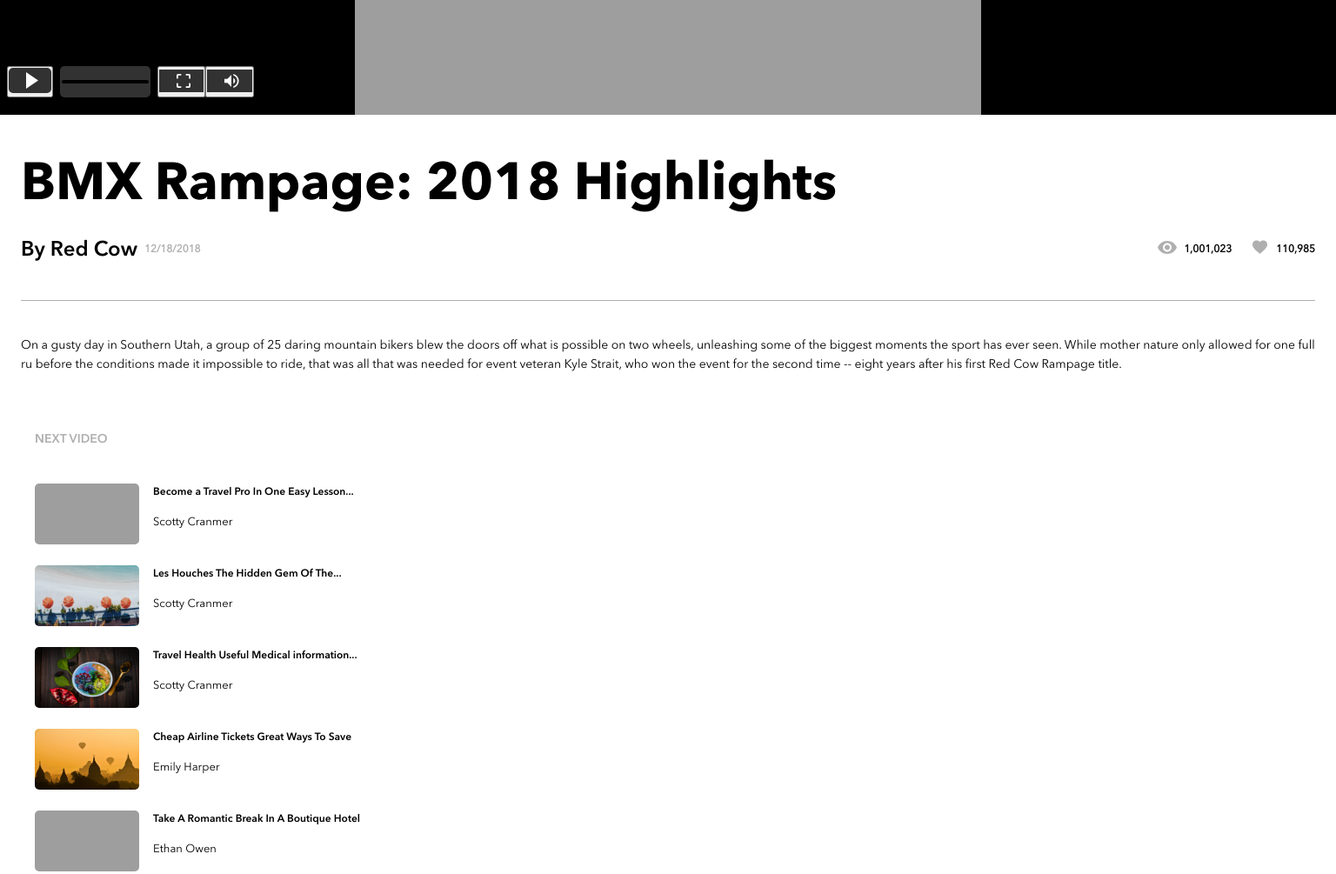
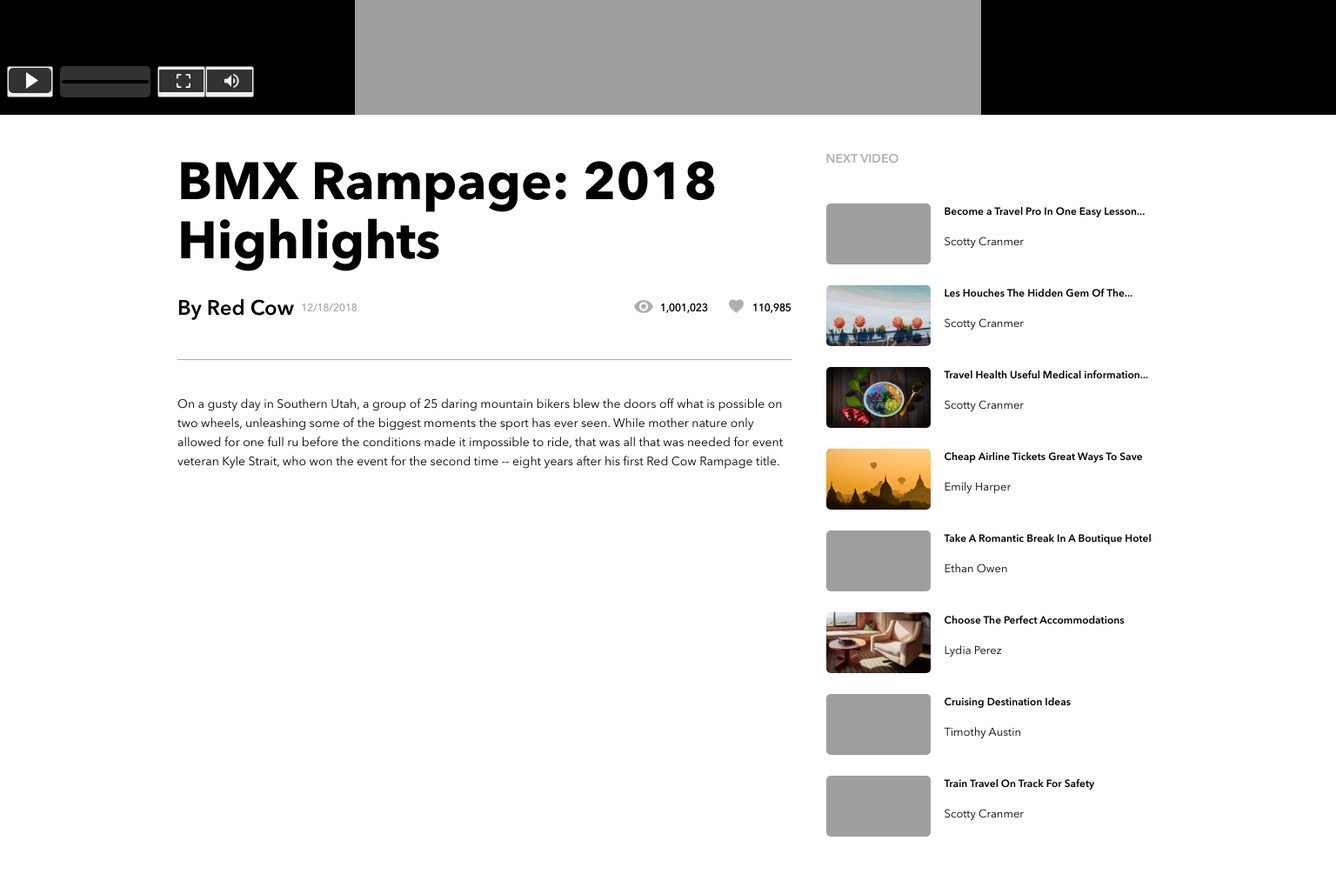
Before and after one commit to MiguelChiau/BrainFlix, a React app in the folder sprint-1/client/: page / in a window 1536 px wide. Shown: the part 520-1525 px from the top of the page at 87% size. Built offline with nearby package versions, Linux system fonts and the light colour scheme.

Commit message:
renamed components

```diff
--- a/sprint-1/client/src/components/App.js
+++ b/sprint-1/client/src/components/App.js
@@ -1,7 +1,7 @@
 import React from "react";
 import Header from "./Header.js";
 import Hero from "./Hero.js";
-import Title from "./Title.js";
+import MainBody from "./MainBody.js";
 
 import "../styles/app.css";
 
@@ -10,7 +10,7 @@
     <div className="App">
       <Header />
       <Hero />
-      <Title />
+      <MainBody />
     </div>
   );
 }
--- a/sprint-1/client/src/components/Text.js
+++ b/sprint-1/client/src/components/DescriptionText.js
@@ -1,6 +1,6 @@
 import React from "react";
 
-function Text() {
+function DescriptionText() {
   return (
     <div className="paragraph">
       <p>
@@ -16,4 +16,4 @@
   );
 }
 
-export default Text;
+export default DescriptionText;
--- /dev/null
+++ b/sprint-1/client/src/components/MainBody.js
@@ -0,0 +1,42 @@
+import React from "react";
+import Views from "../assets/Icons/SVG/Icon-views.svg";
+import Likes from "../assets/Icons/SVG/Icon-likes.svg";
+import SideVideos from "./SideVideos.js";
+import DescriptionText from "./DescriptionText.js";
+
+function MainBody() {
+  return (
+    <div className="container-allAndAside ">
+      <div className="container-all">
+        <div className="container">
+          <div>
+            <h1>BMX Rampage: 2018 Highlights</h1>
+          </div>
+
+          <div className="container-authorAndIcons">
+            <div className="container-author">
+              <h2>By Red Cow</h2>
+              <h5>12/18/2018</h5>
+            </div>
+
+            <div className="container-icons">
+              <div className="container-icons__views">
+                <img src={Views} alt="" />
+                <h5>1,001,023</h5>
+              </div>
+
+              <div className="container-icons__likes">
+                <img src={Likes} alt="" />
+                <h5>110,985</h5>
+              </div>
+            </div>
+          </div>
+        </div>
+        <DescriptionText />
+      </div>
+      <SideVideos />
+    </div>
+  );
+}
+
+export default MainBody;
--- a/sprint-1/client/src/components/Aside.js
+++ b/sprint-1/client/src/components/SideVideos.js
@@ -8,7 +8,7 @@
 import Video7 from "../assets/Images/video-list-7.jpg";
 import Video8 from "../assets/Images/video-list-8.jpg";
 
-function Aside() {
+function SideVideos() {
   return (
     <div className="container-videos">
       <h2>NEXT VIDEO</h2>
@@ -89,4 +89,4 @@
   );
 }
 
-export default Aside;
+export default SideVideos;
--- a/sprint-1/client/src/components/Title.js
+++ /dev/null
@@ -1,40 +0,0 @@
-import React from "react";
-import Views from "../assets/Icons/SVG/Icon-views.svg";
-import Likes from "../assets/Icons/SVG/Icon-likes.svg";
-import Aside from "./Aside.js";
-import Text from "./Text.js";
-
-function Title() {
-  return (
-    <div className="container-all">
-      <div className="container">
-        <div>
-          <h1>BMX Rampage: 2018 Highlights</h1>
-        </div>
-
-        <div className="container-authorAndIcons">
-          <div className="container-author">
-            <h2>By Red Cow</h2>
-            <h5>12/18/2018</h5>
-          </div>
-
-          <div className="container-icons">
-            <div className="container-icons__views">
-              <img src={Views} alt="" />
-              <h5>1,001,023</h5>
-            </div>
-
-            <div className="container-icons__likes">
-              <img src={Likes} alt="" />
-              <h5>110,985</h5>
-            </div>
-          </div>
-        </div>
-      </div>
-      <Text />
-      <Aside />
-    </div>
-  );
-}
-
-export default Title;
--- a/sprint-1/client/src/styles/partials/_title.scss
+++ b/sprint-1/client/src/styles/partials/_MainBody.scss
@@ -124,3 +124,22 @@
     }
   }
 }
+
+@media screen and (min-width: 768px) {
+  .container-allAndAside {
+    margin-left: 24px;
+    margin-right: 24px;
+  }
+}
+
+@media screen and (min-width: 1440px) {
+  .container-allAndAside {
+    display: flex;
+    margin-left: 180px;
+    margin-right: 180px;
+  }
+
+  .container-all {
+    width: 60%;
+  }
+}
```
Also changed, not shown: sprint-1/client/src/styles/app.css, sprint-1/client/src/styles/partials/_DescriptionText.scss (renamed from sprint-1/client/src/styles/partials/_text.scss), sprint-1/client/src/styles/partials/_SideVideos.scss (renamed from sprint-1/client/src/styles/partials/_aside.scss), 1 other file.
